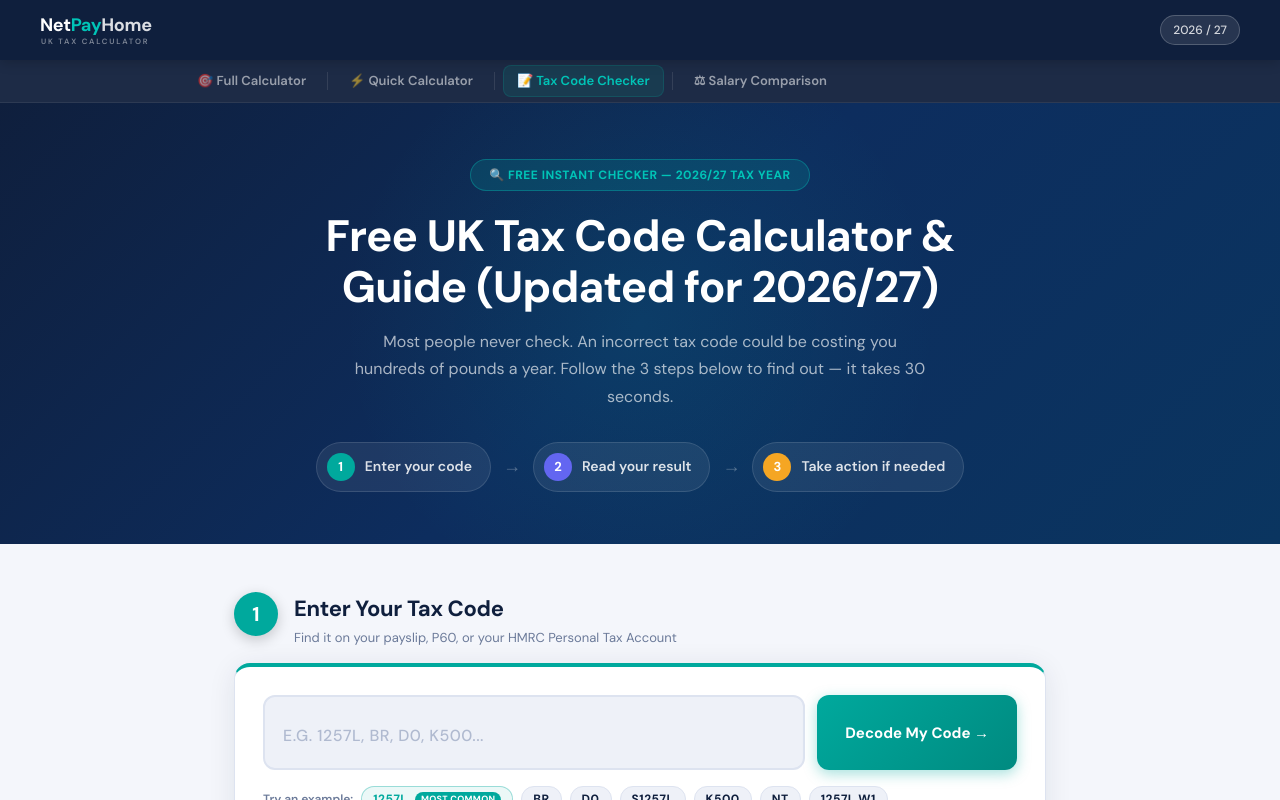
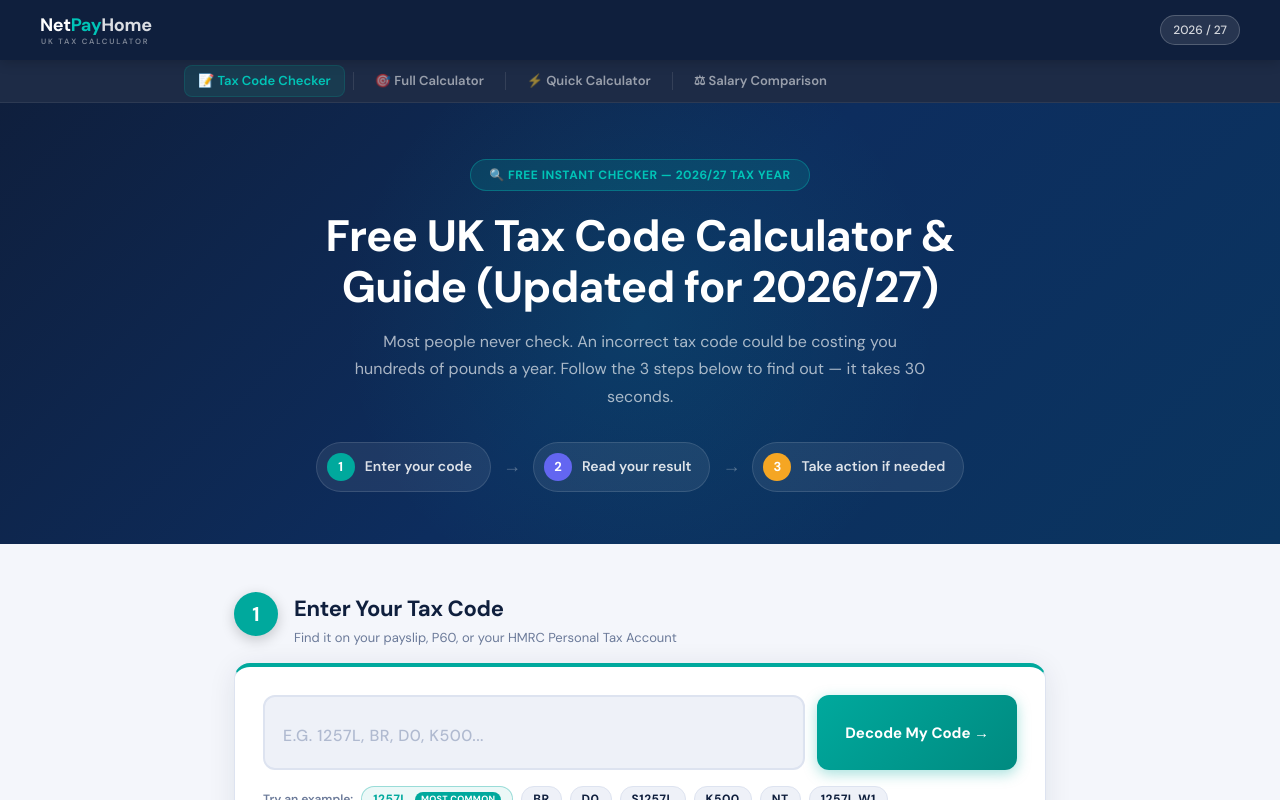
Before and after one commit to dsrashmika-prog/uktaxcal, a Next.js app: page / in a window 1280 px wide. Shown: the top 800 px of the page. Built offline with nearby package versions, Linux system fonts and the light colour scheme.

Commit message:
Move Tax Code Checker to first position in nav bar

```diff
--- a/src/app/page.tsx
+++ b/src/app/page.tsx
@@ -31,11 +31,11 @@ export default function TaxCodePage() {
 
 <nav class="tool-nav">
   <div class="tool-nav-inner">
+    <a class="tool-nav-link active" href="/">&#128221; Tax Code Checker</a>
+    <div class="tool-nav-divider"></div>
     <a class="tool-nav-link" href="/full-calc">&#127919; Full Calculator</a>
     <div class="tool-nav-divider"></div>
     <a class="tool-nav-link" href="/quick-calc">&#9889; Quick Calculator</a>
-    <div class="tool-nav-divider"></div>
-    <a class="tool-nav-link active" href="/">&#128221; Tax Code Checker</a>
     <div class="tool-nav-divider"></div>
     <a class="tool-nav-link" href="/salary-comparison">&#9878; Salary Comparison</a>
   </div>
```
